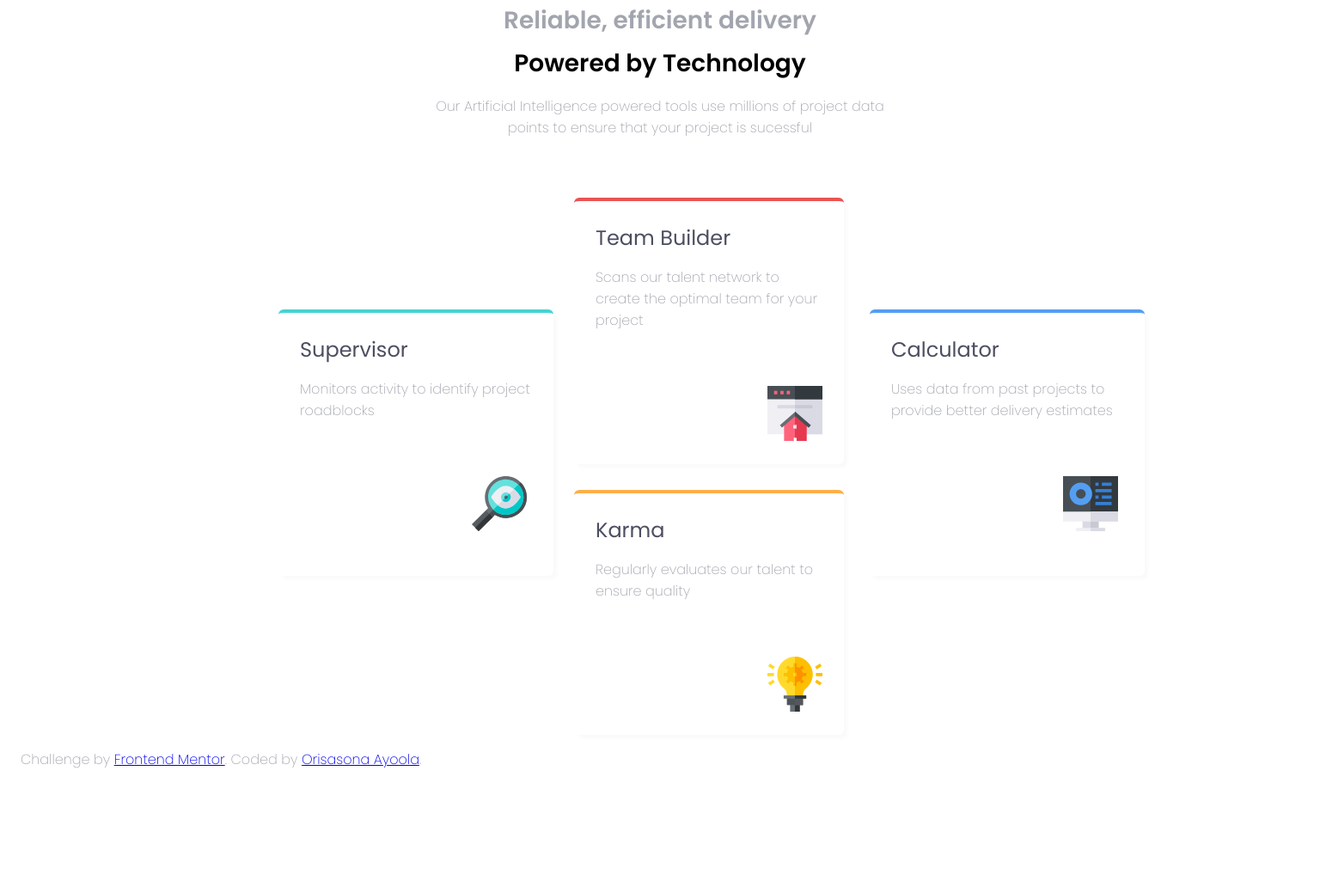
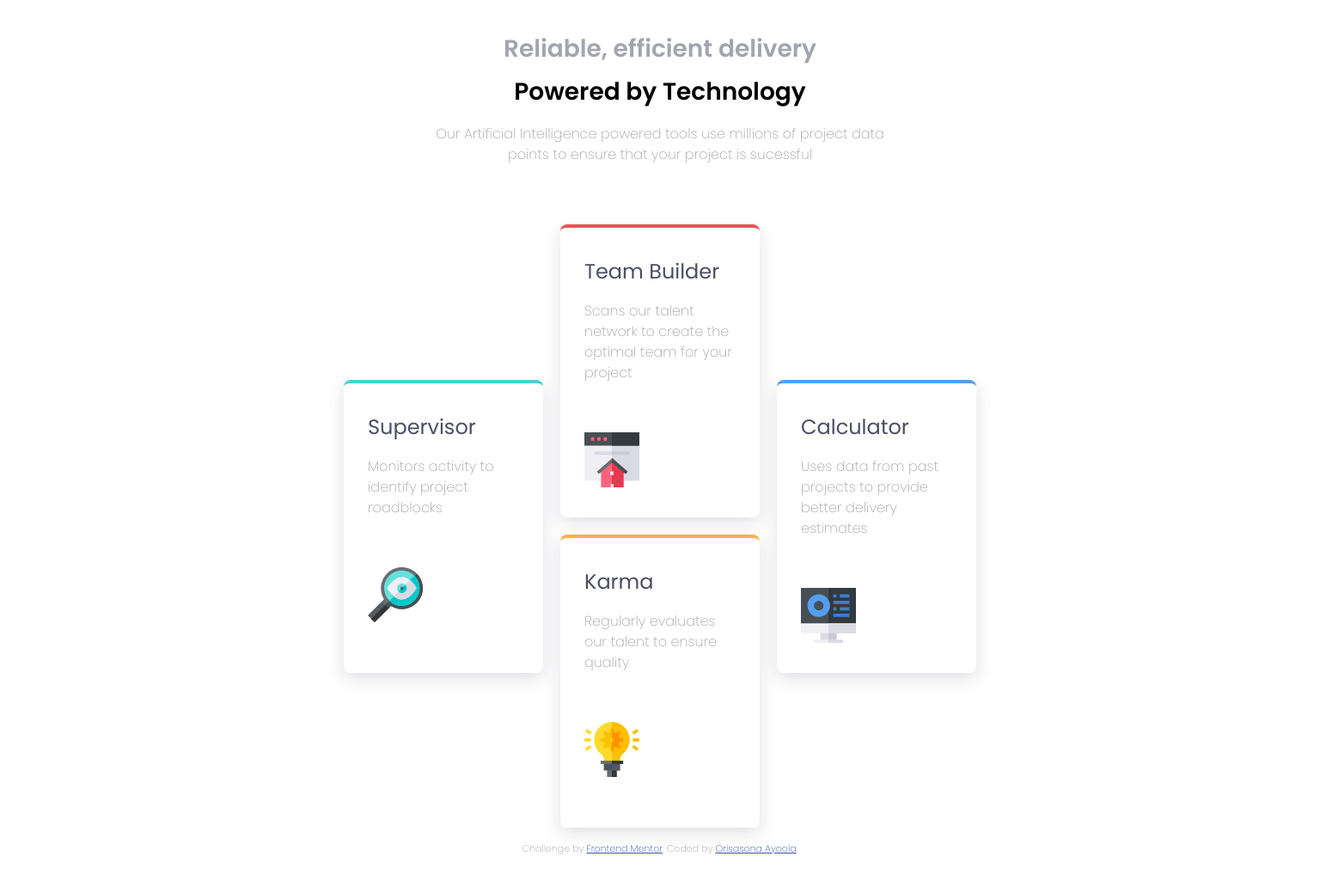
Before and after one commit to Komans-Hub/Four-card-preview-section, a plain HTML site: page index.html in a window 1536 px wide. Shown: the part 44-1076 px from the top of the page at 86% size. Before the commit the page ends 988 px from the top, so only its background shows below. Drawn offline with Linux system fonts and the light colour scheme.

Commit message:
Update style.css

```diff
--- a/style.css
+++ b/style.css
@@ -1,6 +1,10 @@
 *, *::before, *::after {
     box-sizing: border-box;
 }
+* {
+    margin: 0;
+    padding: 0;
+  }
 :root {
     --colour-team-builder:hsl(0, 78%, 62%);
     --colour-supervisor:hsl(180, 62%, 55%);
@@ -9,13 +13,18 @@
 }
 body {
     font-family: "Poppins", sans-serif;
+    line-height: 1.5;
+    overflow-wrap: break-word;
+}
 
-}
 .container {
     display: flex;
     flex-direction: column;
     justify-content: center;
-    padding: 1rem;
+    max-width: 50rem;
+    margin-inline: auto;
+    padding: 5rem 2rem 4.8rem 2rem;
+    min-height: 100svh;
 }
 h1 {
     margin-bottom: .5rem;
@@ -55,17 +64,17 @@ p {
 }
 
 .card-1, .card-2, .card-3, .card-4 {
-    box-shadow: 4px 4px 4px hsl(0, 0%, 98%);
-    border-radius: 6px;
-    min-height: 200px;
-    max-width: 320px;
-    width: 100%;
-    padding: 20px 25px;
+    min-height: 13.875rem;
+    max-width: 100%;
+    box-shadow: 0px 0px 16px hsla(229, 6%, 66%, 0.5);
+    border-radius: 0.5rem;
+    padding: 1.75rem;
 
 }
 .cards img {
-    margin-left: 200px;
-    margin-top: 40px;
+    margin-left: auto;
+    margin-top: 2.063rem;
+    max-width: 100%;
 }
 .card-1 {
     border-top:  4px solid var(--colour-supervisor);
@@ -79,40 +88,63 @@ p {
 .card-4 {
     border-top: 4px solid var(--colour-calculator);
 }
+.attribution {
+    font-size: 11px;
+    text-align: center;
+  }
+  .attribution a {
+    color: hsl(228, 45%, 44%);
+  }
 
 
-@media (min-width: 480px) and (max-width: 1024px) {
+  @media only screen and (min-width: 50rem) {
+    section {
+        text-align: center;
+    }
+    .cards {
+        max-width: 56.25rem;
+        display: grid;
+        grid-template-columns: repeat(2,1fr);
+    }
+}
+@media (min-width: 90rem) {
     section {
         text-align: center;
     }
     .cards {
         display: grid;
-        grid-template-columns: repeat(2,1fr);
-    }
-}
-@media (min-width: 1025px) {
-    section {
-        text-align: center;
-    }
-    .cards {
-        display: grid;
-        grid-template-columns: repeat(3,1fr);
-
-    }
-    .card-3 {
-        grid-row: 2;
-        grid-column: 2;
-    }
-    .card-1, .card-4 {
-        transform: translateY(130px);
+        grid-template-columns: repeat(6,1fr);
+        grid-template-rows: repeat(4,1fr);
+        justify-content: center;
+        min-width: 100%;
+        gap: 20px;
     }
     .card-1 {
-        margin-left: 300px;
+        grid-column: 1 / 3;
+        grid-row: 2 / 4;
+        box-shadow: 0px 10px 20px hsl(234, 12%, 34%, 0.1),
+          -10px 5px 10px hsl(229, 6%, 66%, 0.05),
+          10px 5px 10px hsl(229, 6%, 66%, 0.05);
     }
-    .card-4 {
-        margin-right: 500px;
-    }
-    p {
-        margin-top: 10px;
-    }
+    .card-2 {
+        grid-column: 3 / 5;
+        grid-row: 1 / 3;
+        box-shadow: 0px 10px 20px hsl(234, 12%, 34%, 0.1),
+          -10px 5px 10px hsl(229, 6%, 66%, 0.05),
+          10px 5px 10px hsl(229, 6%, 66%, 0.05);
+      }
+      .card-3 {
+        grid-column: 3 / 5;
+        grid-row: 3 / 5;
+        box-shadow: 0px 10px 20px hsl(234, 12%, 34%, 0.1),
+          -10px 5px 10px hsl(229, 6%, 66%, 0.05),
+          10px 5px 10px hsl(229, 6%, 66%, 0.05);
+      }
+      .card-4 {
+        grid-column: 5 / 7;
+        grid-row: 2 / 4;
+        box-shadow: 0px 10px 20px hsl(234, 12%, 34%, 0.1),
+          -10px 5px 10px hsl(229, 6%, 66%, 0.05),
+          10px 5px 10px hsl(229, 6%, 66%, 0.05);
+      }
 }
```
